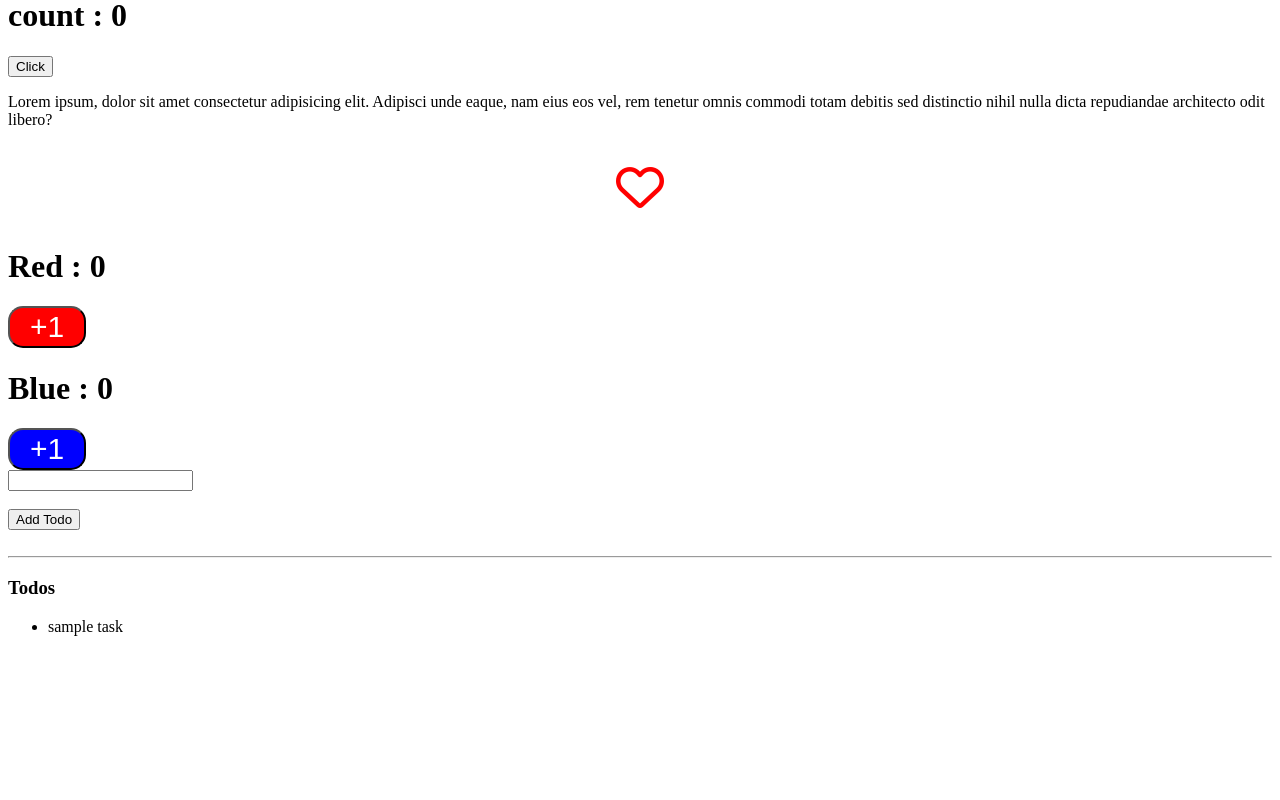
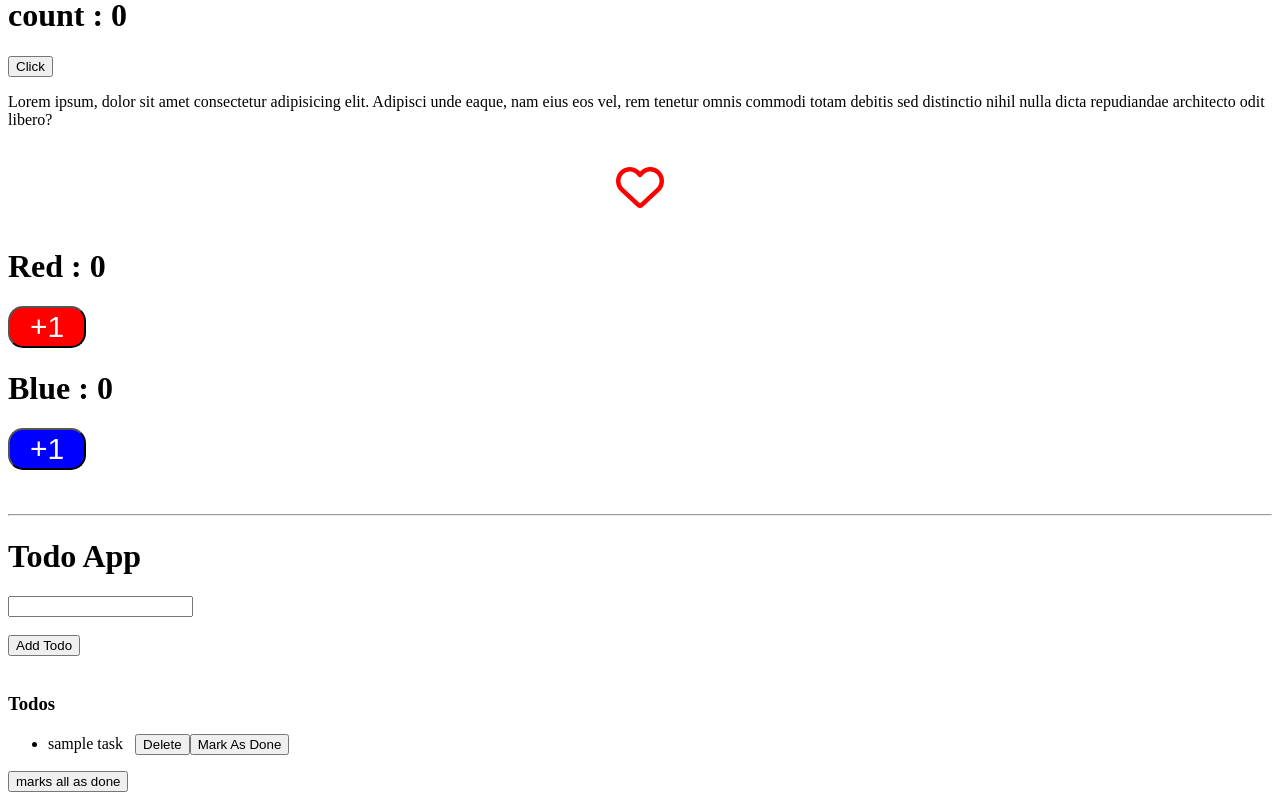
Before and after one commit to Yashya14/learn-react, a React (Vite) app: page / in a window 1280 px wide. Shown: the part 251-1051 px from the top of the page. Before the commit the page ends 903 px from the top, so only its background shows below. Built offline with nearby package versions, Linux system fonts and the light colour scheme.

Commit message:
mark all as done feature is added

```diff
--- a/src/Todos.jsx
+++ b/src/Todos.jsx
@@ -1,38 +1,69 @@
 import React from "react";
 import { useState } from "react";
-import { v4 as uuidv4 } from 'uuid';
+import { v4 as uuidv4 } from "uuid";
 
 const Todos = () => {
-    const [todos,setTodos] = useState([{task : "sample task", id : uuidv4()}]);
-    const [newTodos,setNewTodos] = useState("");
+  const [todos, setTodos] = useState([{ task: "sample task", id: uuidv4(),isDone : false }]);
+  const [newTodos, setNewTodos] = useState("");
 
   const handleTodo = () => {
-        setTodos([...todos,{task : newTodos, id : uuidv4()}]);
+    setTodos((prevTodo) => {
+      return [...prevTodo, { task: newTodos, id: uuidv4(),isDone : false }];
+    });
     setNewTodos("");
-    }
+  };
 
   const updateTodos = (event) => {
     setNewTodos(event.target.value);
+  };
+
+  const deleteTodo = (id) => {
+    setTodos((prevTodo) => todos.filter((prevTodo) => prevTodo.id != id))
+  }
+
+  const markAsDone = (id) => {
+    setTodos((prevTodos) => prevTodos.map((todo) => {
+        if(todo.id == id){
+            return {
+                ...todo,isDone:true,
+            }
+        }else{
+            return todo;
+        }
+    }))
+  };
+
+  const markAllAsDone = () => {
+    setTodos((prevTodos) => prevTodos.map((todo) => {
+        return {...todo,isDone:true}
+    }))
   }
 
   return (
     <div>
-            <input type="text" value={newTodos} onChange={updateTodos} />
-            <br /><br />
+    <br /><br /><hr />
+    <h1>Todo App</h1>
+      <input type="text" value={newTodos} onChange={updateTodos} required/>
+      <br />
+      <br />
       <button onClick={handleTodo}>Add Todo</button>
-            <br /><br />
-            <hr />
-
+      <br />
+      <br />
       <h3>Todos</h3>
       <ul>
-            {
-                todos.map((item) => (
-                    <li key={item.id}>{item.task}</li>
-                ))
-            }
+        {todos.map((item) => (
+          <li key={item.id}>
+            <span style={item.isDone ? {textDecorationLine : "line-through"} : {}}>{item.task}</span> &nbsp;&nbsp;
+            <button onClick={() => deleteTodo(item.id)}>Delete</button>
+            <button onClick={() => markAsDone(item.id)}>Mark As Done</button>
+          </li>
+
+        ))}
         </ul>
+        <button onClick={ markAllAsDone}>marks all as done</button>
+
     </div>
-    )
-}
+  );
+};
 
 export default Todos;
```
Lines whose indentation alone changed are shown as unchanged.
